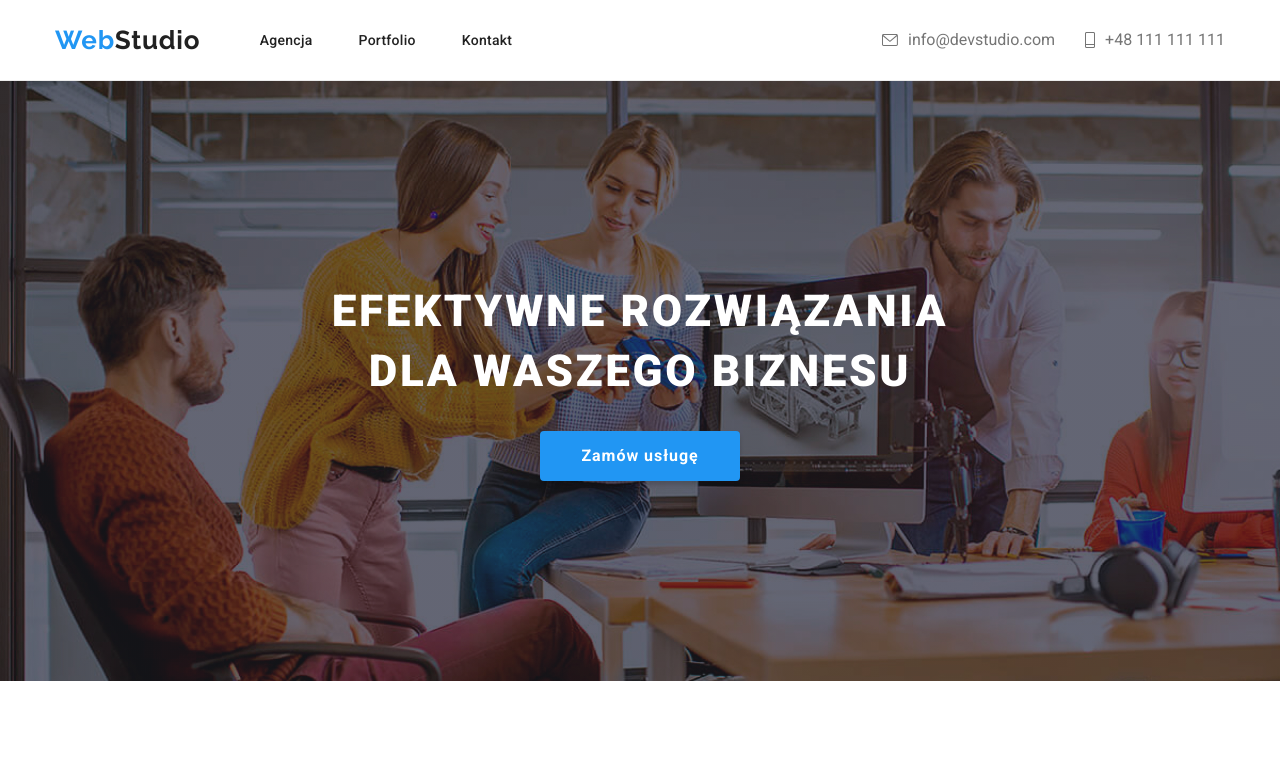
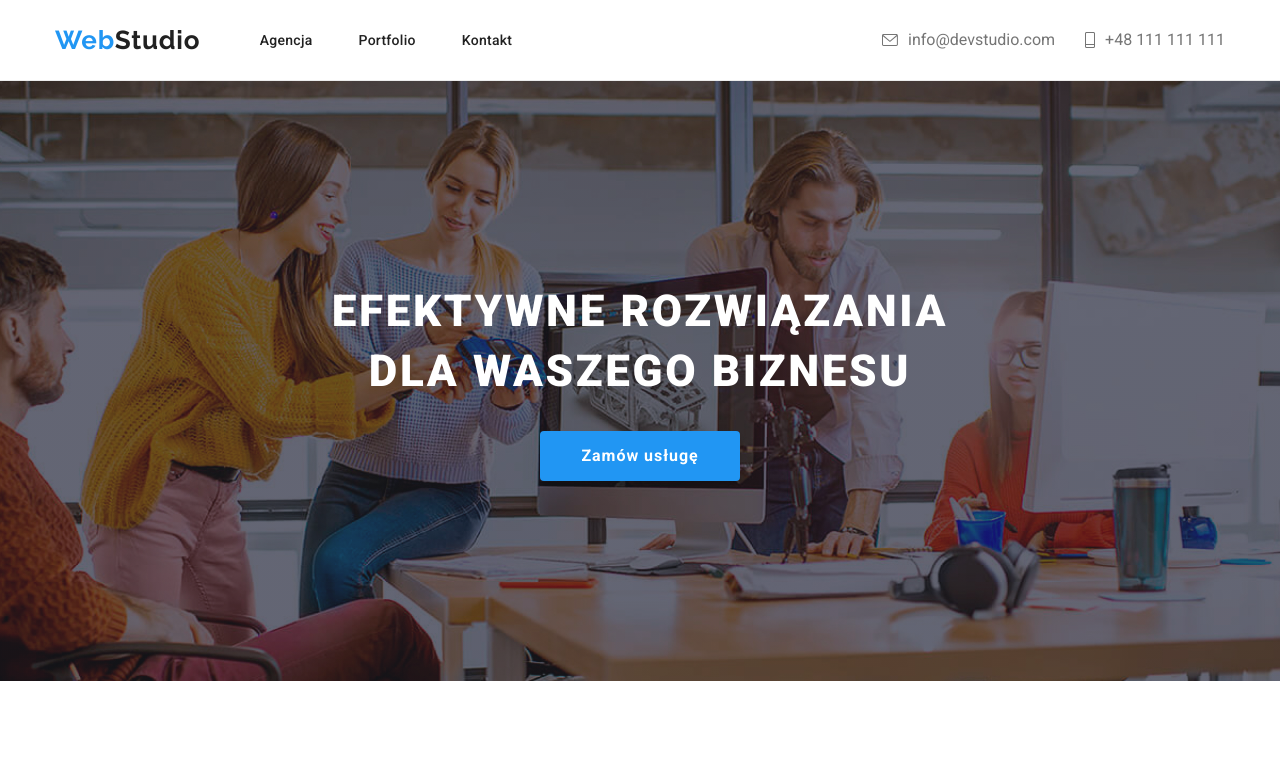
Before and after one commit to kadulko/goit-markup-hw-04, a plain HTML site: page index.html in a window 1280 px wide. Shown: the top 772 px of the page. Drawn offline with nearby package versions, Linux system fonts and the light colour scheme.

Commit message:
Po poprawce
Po poprawce wg wytycznych Mentora

```diff
--- a/css/styles.css
+++ b/css/styles.css
@@ -162,16 +162,18 @@ header {
   margin-top: 20px;
 }
 .upper-section {
+  max-width: 1600px;
   height: 600px;
   padding: 200px 0px;
-  background: linear-gradient(
+  margin: 0 auto;
+  background-image: linear-gradient(
       var(--dark-background-with-opacity),
       var(--dark-background-with-opacity)
     ),
     url(../images/upper_section_background_image.jpg);
+  background-position: center center;
+  /* background-repeat: no-repeat; */
   background-size: cover;
-  /* opacity: 0.4; */
-  /* background-color: var(--dark-background-with-opacity); */
 }
 
 .upper-section h1 {
```
